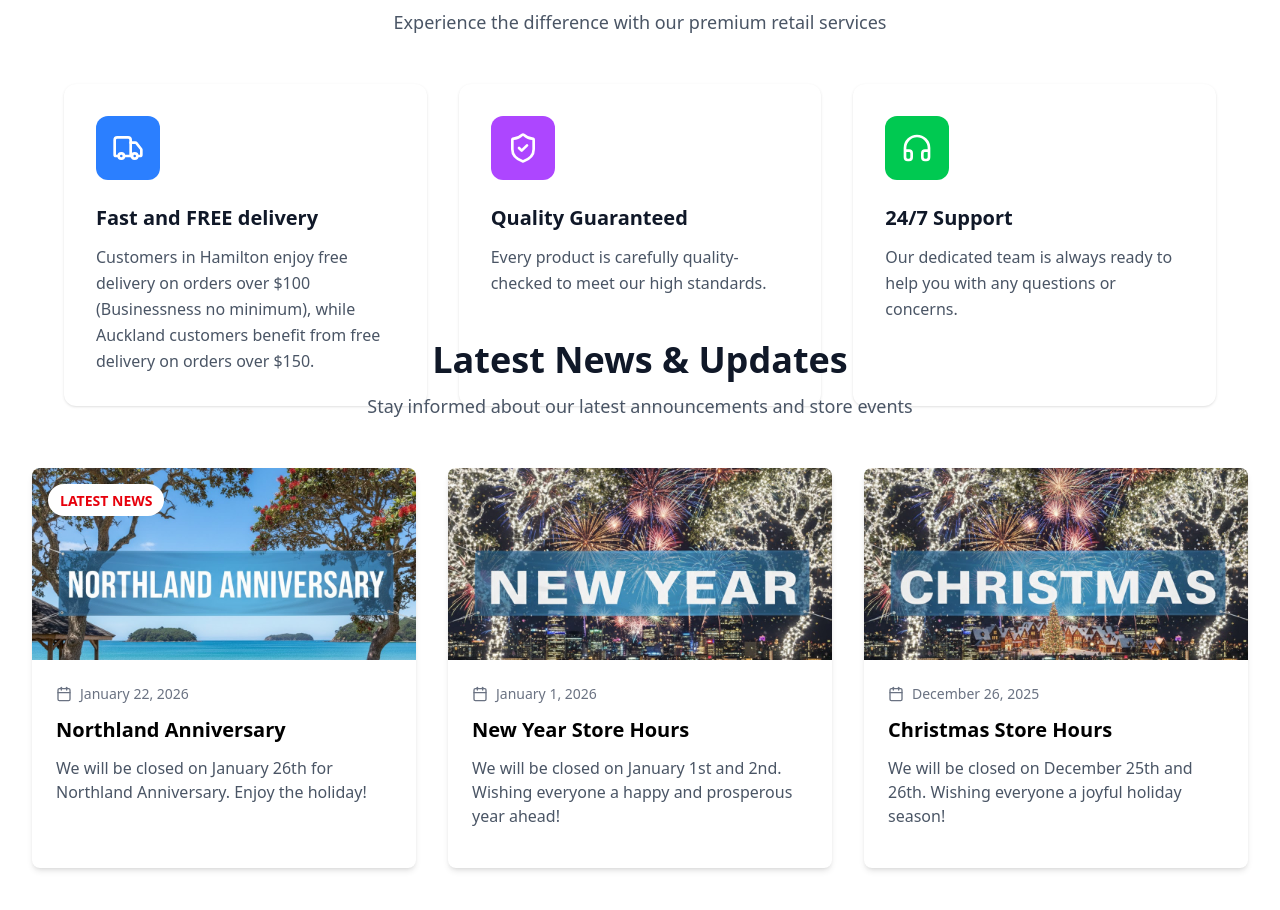
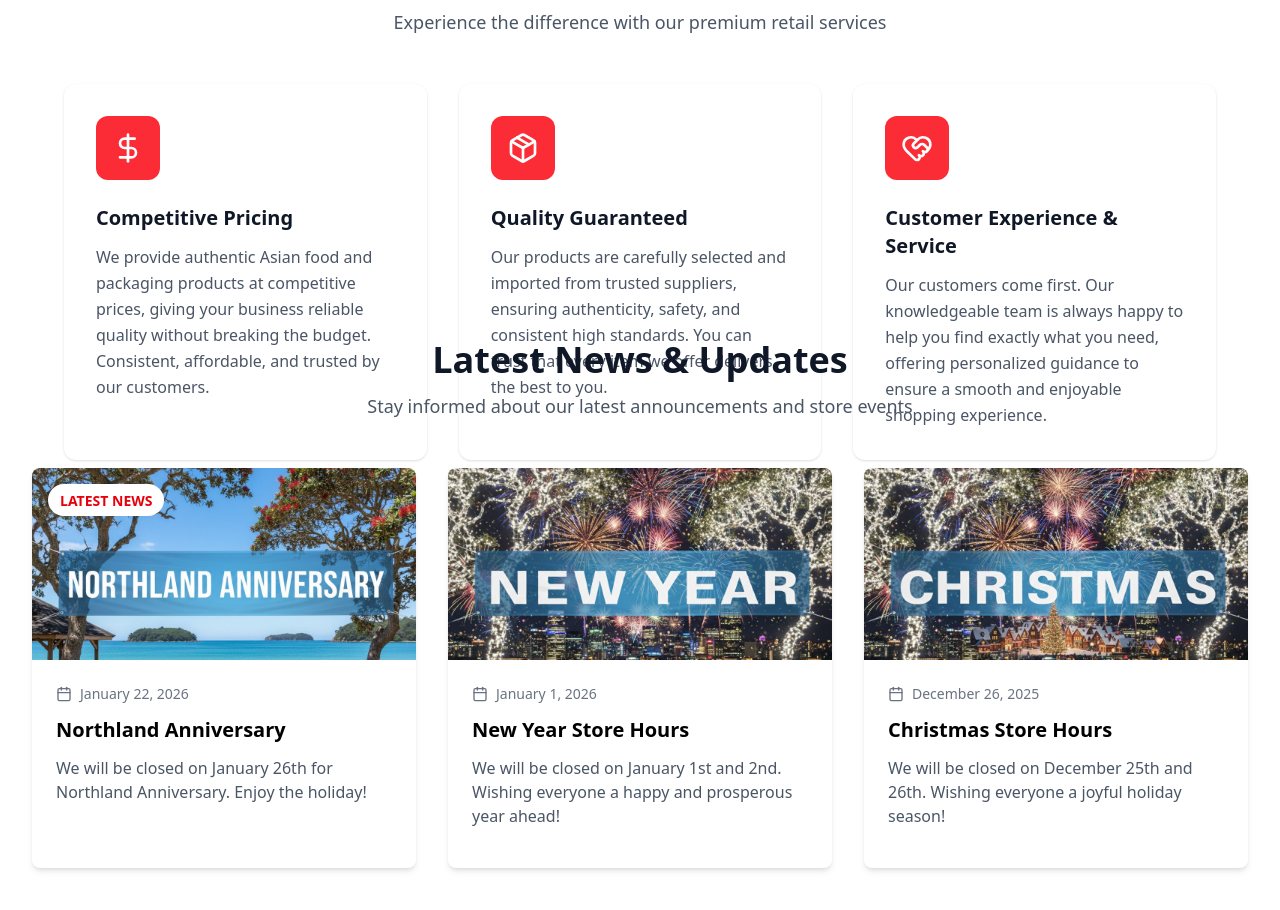
Before and after one commit to xipizy/ings-website, a React (Vite) app: page / in a window 1280 px wide. Shown: the part 909-1819 px from the top of the page. Built offline with nearby package versions, Linux system fonts and the light colour scheme.

Commit message:
Added new icons and reword the Why Choose Us Section

```diff
--- a/src/components/home.jsx
+++ b/src/components/home.jsx
@@ -6,7 +6,7 @@ import mainImage from '../assets/main.png';
 import Reviews from './reviews';
 import { useEffect } from 'react';
 import Footer from './footer';
-import { Truck, ShieldCheck, Headphones} from 'lucide-react';
+import { DollarSign, Package , HeartHandshake} from 'lucide-react';
 import NewsUpdates from './news';
 
 
@@ -84,34 +84,34 @@ function Home() {
           <div className="grid md:grid-cols-3 gap-8">
             {/* Fast Delivery */}
             <div className="bg-white rounded-xl p-8 shadow-sm hover:shadow-md transition-shadow">
-              <div className="bg-blue-500 rounded-xl w-16 h-16 flex items-center justify-center mb-6">
-                <Truck className="w-8 h-8 text-white" />
+              <div className="bg-red-500 rounded-xl w-16 h-16 flex items-center justify-center mb-6">
+                <DollarSign className="w-8 h-8 text-white" />
               </div>
-              <h3 className="text-xl font-bold text-gray-900 mb-3">Fast and FREE delivery</h3>
+              <h3 className="text-xl font-bold text-gray-900 mb-3">Competitive Pricing</h3>
               <p className="text-gray-600 leading-relaxed">
-                Customers in Hamilton enjoy free delivery on orders over $100 (Businessness no minimum), while Auckland customers benefit from free delivery on orders over $150.
+                We provide authentic Asian food and packaging products at competitive prices, giving your business reliable quality without breaking the budget. Consistent, affordable, and trusted by our customers.
               </p>
             </div>
 
             {/* Quality Guaranteed */}
             <div className="bg-white rounded-xl p-8 shadow-sm hover:shadow-md transition-shadow">
-              <div className="bg-purple-500 rounded-xl w-16 h-16 flex items-center justify-center mb-6">
-                <ShieldCheck className="w-8 h-8 text-white" />
+              <div className="bg-red-500 rounded-xl w-16 h-16 flex items-center justify-center mb-6">
+                <Package  className="w-8 h-8 text-white" />
               </div>
               <h3 className="text-xl font-bold text-gray-900 mb-3">Quality Guaranteed</h3>
               <p className="text-gray-600 leading-relaxed">
-                Every product is carefully quality-checked to meet our high standards.
+                Our products are carefully selected and imported from trusted suppliers, ensuring authenticity, safety, and consistent high standards. You can trust that every item we offer delivers the best to you.
               </p>
             </div>
 
-            {/* 24/7 Support */}
+            {/* Customer Service */}
             <div className="bg-white rounded-xl p-8 shadow-sm hover:shadow-md transition-shadow">
-              <div className="bg-green-500 rounded-xl w-16 h-16 flex items-center justify-center mb-6">
-                <Headphones className="w-8 h-8 text-white" />
+              <div className="bg-red-500 rounded-xl w-16 h-16 flex items-center justify-center mb-6">
+                <HeartHandshake className="w-8 h-8 text-white" />
               </div>
-              <h3 className="text-xl font-bold text-gray-900 mb-3">24/7 Support</h3>
+              <h3 className="text-xl font-bold text-gray-900 mb-3">Customer Experience & Service</h3>
               <p className="text-gray-600 leading-relaxed">
-                Our dedicated team is always ready to help you with any questions or concerns.
+                Our customers come first. Our knowledgeable team is always happy to help you find exactly what you need, offering personalized guidance to ensure a smooth and enjoyable shopping experience.
               </p>
             </div>
           </div>
```
